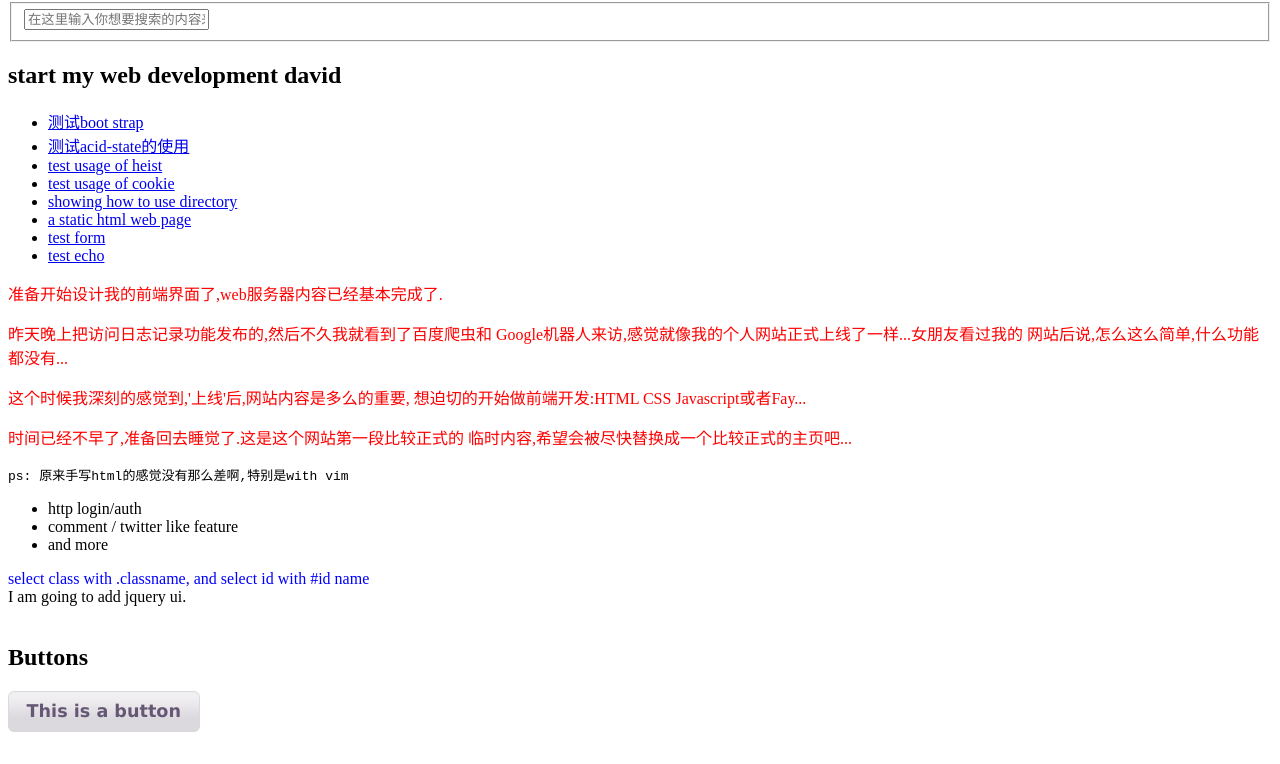
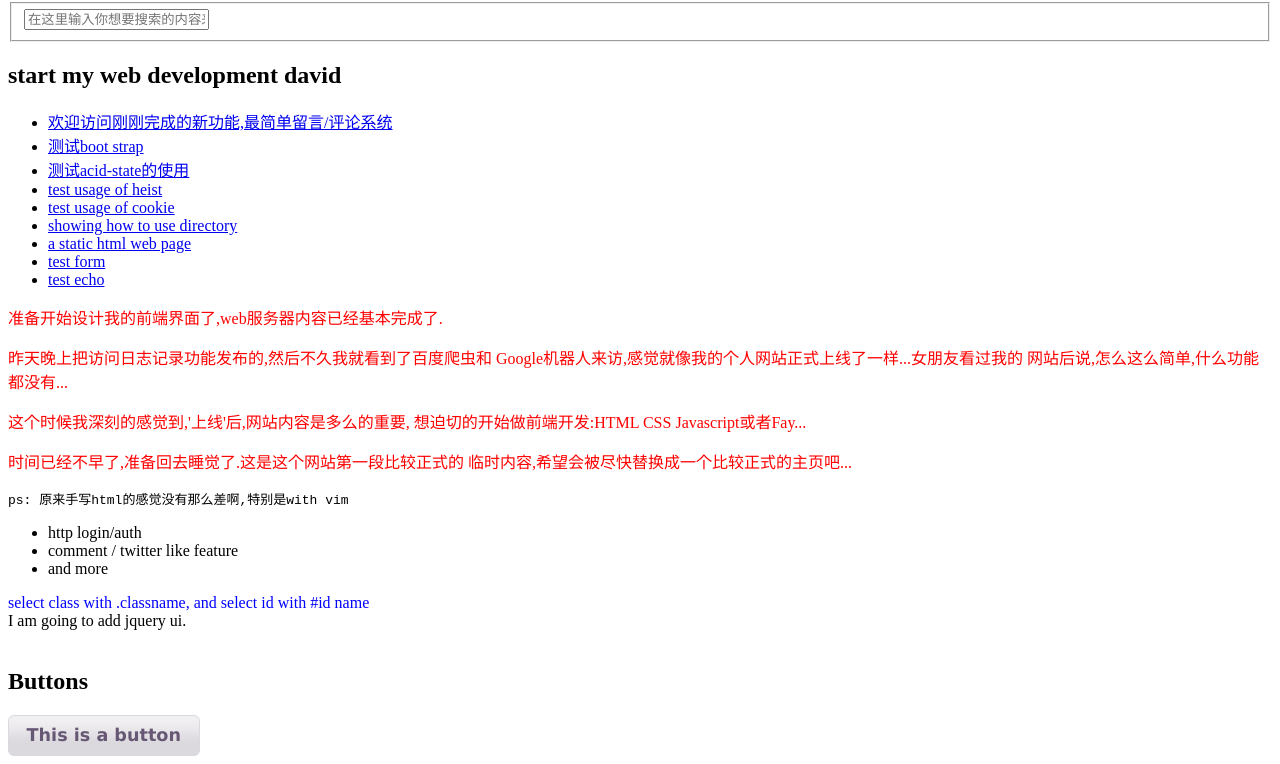
Before and after one commit to davidxifeng/web_playground, a plain HTML site: page static/index.html in a window 1280 px wide. Shown: the part 87-851 px from the top of the page. Before the commit the page ends 827 px from the top, so only its background shows below. Drawn offline with Linux system fonts and the light colour scheme.

Commit message:
在临时主页中增加一个入口

```diff
--- a/static/index.html
+++ b/static/index.html
@@ -26,6 +26,7 @@
 <div id="nav">
     <nav role="navigation">
         <ul class="main-nav">
+            <li><a href='/blog'>欢迎访问刚刚完成的新功能,最简单留言/评论系统</a></li>
             <li><a href='/demo.html'>测试boot strap</a></li>
             <li><a href="/acid">测试acid-state的使用</a></li>
             <li><a href='/heist'>test usage of heist</a></li>
```
